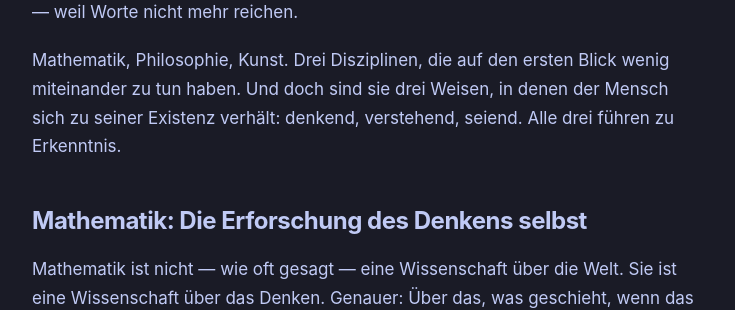
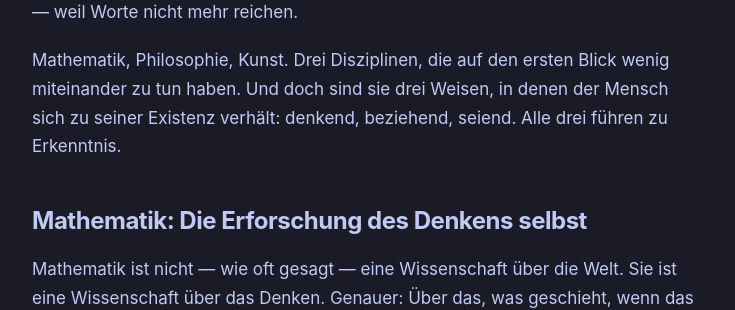
Before and after one commit to ratopi/ratopi.github.io, a Jekyll site: the page built from _posts/2026-04-16-mathematik-philosophie-kunst.md, in a window 1280 px wide and 1400 px high, scrolled down 930 px. Shown: the part 210-520 px from the top of the window, without its empty margins (272-1007 px from the left). Built offline with Jekyll 4.4.1, drawn with Linux system fonts in a browser that asks for light colours; some of the changed text lies outside the part shown.

Commit message:
verstehend -> beziehend einfacher -> anders

```diff
--- a/_posts/2026-04-16-mathematik-philosophie-kunst.md
+++ b/_posts/2026-04-16-mathematik-philosophie-kunst.md
@@ -25,7 +25,7 @@ Dieses Fragen hört nie auf.
 
 Manche Menschen formalisieren ihre Fragen in Gleichungen. Andere ringen mit Begriffen und Argumenten. Wieder andere greifen zu Farbe, Klang oder Bewegung — weil Worte nicht mehr reichen.
 
-Mathematik, Philosophie, Kunst. Drei Disziplinen, die auf den ersten Blick wenig miteinander zu tun haben. Und doch sind sie drei Weisen, in denen der Mensch sich zu seiner Existenz verhält: denkend, verstehend, seiend. Alle drei führen zu Erkenntnis.
+Mathematik, Philosophie, Kunst. Drei Disziplinen, die auf den ersten Blick wenig miteinander zu tun haben. Und doch sind sie drei Weisen, in denen der Mensch sich zu seiner Existenz verhält: denkend, beziehend, seiend. Alle drei führen zu Erkenntnis.
 
 
 ## Mathematik: Die Erforschung des Denkens selbst
```
Also changed, not shown: other parts of _posts/2026-04-16-mathematik-philosophie-kunst.md (+1 -1 lines).
